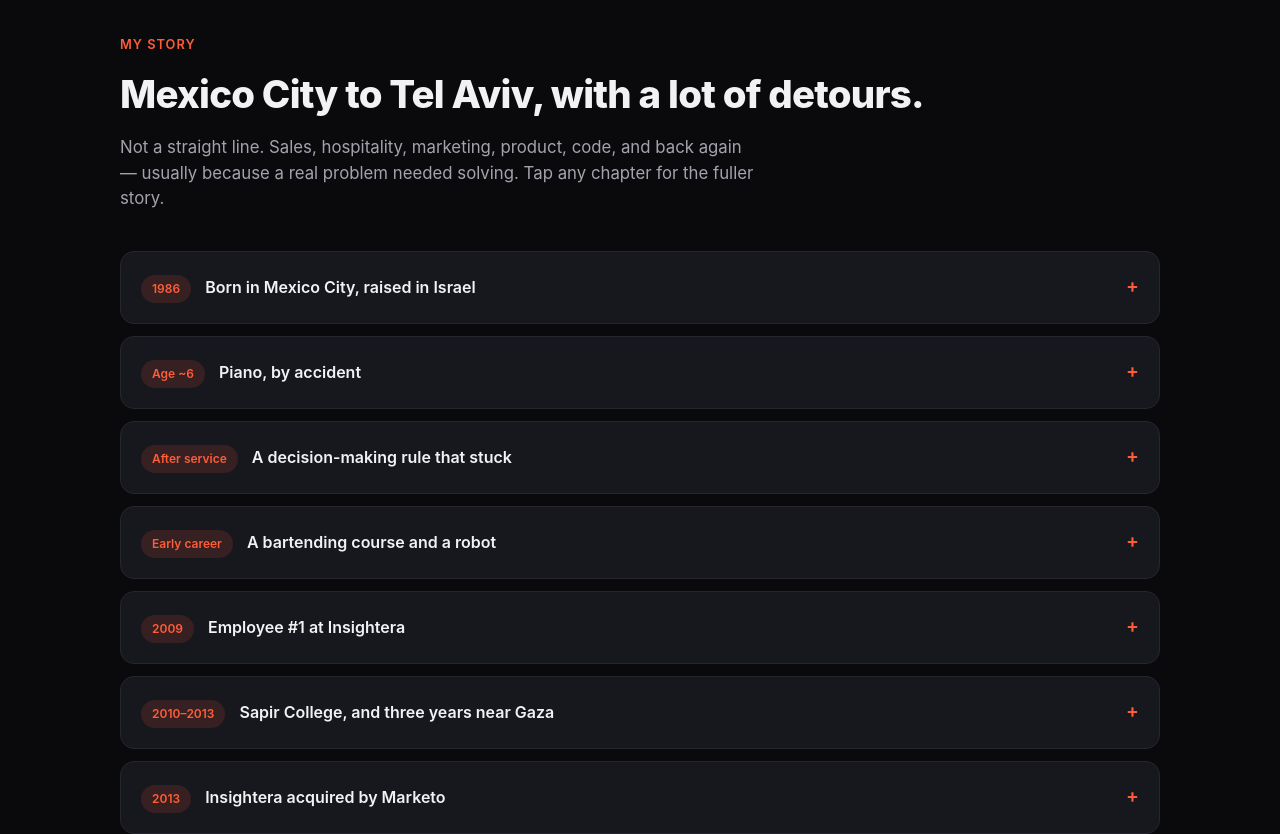
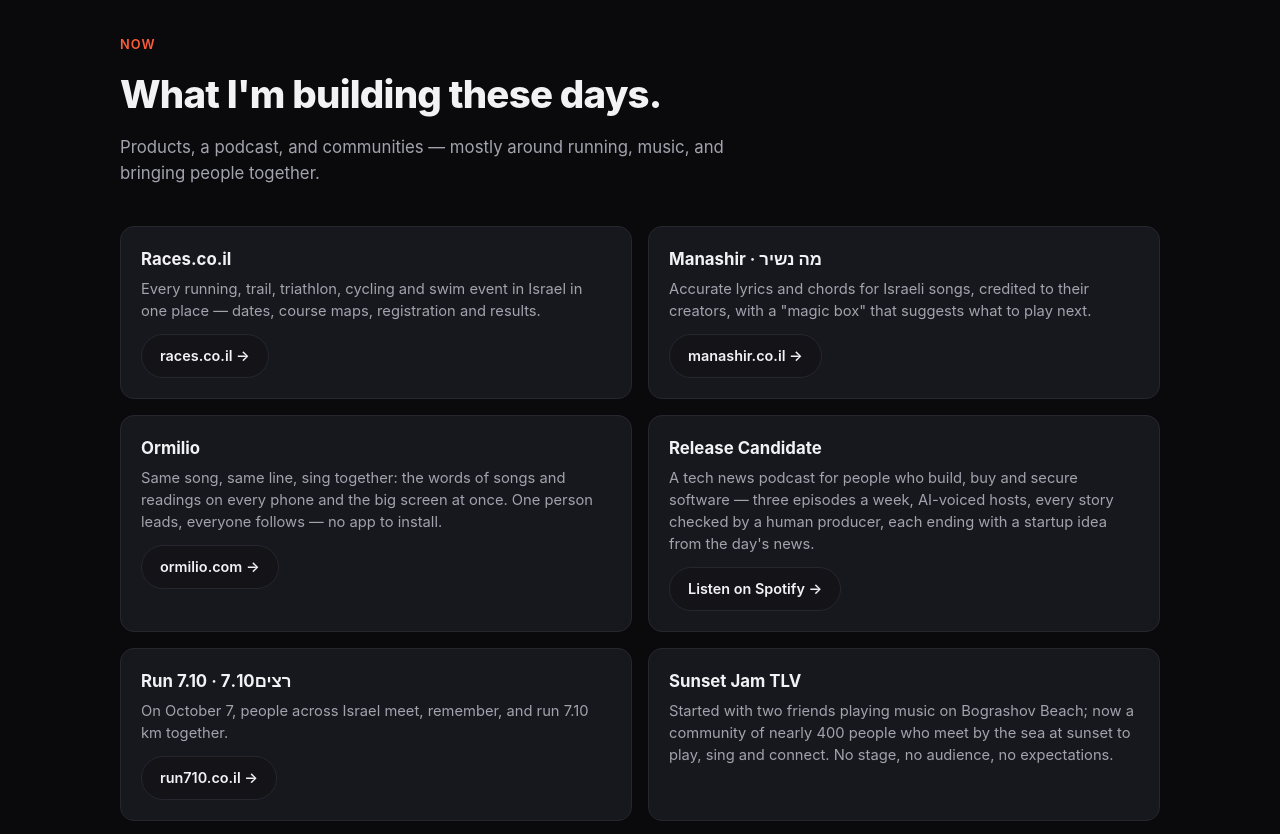
Before and after one commit to yanirclsr/ycalisar, an Astro site: page / in a window 1280 px wide. Shown: the part 760-1594 px from the top of the page. Built offline with nearby package versions, Linux system fonts and the light colour scheme; Astro itself is replaced by a stand-in of ours.

Commit message:
Add 'Now' section and project cards for Ormilio, Release Candidate, Run 7.10, Sunset Jam TLV
Co-Authored-By: Claude Opus 5.5 <noreply@anthropic.com>
Claude-Session: https://claude.ai/code/session_01KwegfUieFh7qqZxVFvcrU1

```diff
--- /dev/null
+++ b/src/components/Now.astro
@@ -0,0 +1,24 @@
+---
+import { nowItems } from '../data/now';
+---
+
+<section id="now">
+	<div class="wrap">
+		<p class="eyebrow reveal">Now</p>
+		<h2 class="section-title reveal">What I'm building these days.</h2>
+		<p class="section-sub reveal">Products, a podcast, and communities — mostly around running, music, and bringing people together.</p>
+		<div class="grid cols-2">
+			{nowItems.map((item) => (
+				<article class="card reveal">
+					<h3 style="font-size: 1.05rem; font-weight: 700;">{item.name.split(' · ').map((part, i) => (<>{i > 0 && ' · '}<bdi>{part}</bdi></>))}</h3>
+					<p class="hook" style="margin-top: 6px;">{item.what}</p>
+					{item.link && (
+						<p style="margin-top: 12px;">
+							<a class="btn" href={item.link} target="_blank" rel="noopener">{item.linkLabel} →</a>
+						</p>
+					)}
+				</article>
+			))}
+		</div>
+	</div>
+</section>
--- a/src/components/Projects.astro
+++ b/src/components/Projects.astro
@@ -21,7 +21,7 @@ import { projects, projectCategories } from '../data/projects';
 				<details class="card reveal" data-category={p.category}>
 					<summary>
 						<span>
-							{p.name}
+							{p.name.split(' · ').map((part, i) => (<>{i > 0 && ' · '}<bdi>{part}</bdi></>))}
 							<div style="margin-top: 6px; display: flex; gap: 6px; flex-wrap: wrap;">
 								<span class="pill">{p.category}</span>
 								<span class="pill accent">{p.status}</span>
--- /dev/null
+++ b/src/data/now.ts
@@ -0,0 +1,44 @@
+export type NowItem = {
+	name: string;
+	what: string;
+	link?: string;
+	linkLabel?: string;
+};
+
+/** What Yanir is working on these days — shown in the "Now" section. */
+export const nowItems: NowItem[] = [
+	{
+		name: 'Races.co.il',
+		what: 'Every running, trail, triathlon, cycling and swim event in Israel in one place — dates, course maps, registration and results.',
+		link: 'https://races.co.il/',
+		linkLabel: 'races.co.il',
+	},
+	{
+		name: 'Manashir · מה נשיר',
+		what: 'Accurate lyrics and chords for Israeli songs, credited to their creators, with a "magic box" that suggests what to play next.',
+		link: 'https://manashir.co.il/',
+		linkLabel: 'manashir.co.il',
+	},
+	{
+		name: 'Ormilio',
+		what: 'Same song, same line, sing together: the words of songs and readings on every phone and the big screen at once. One person leads, everyone follows — no app to install.',
+		link: 'https://ormilio.com/',
+		linkLabel: 'ormilio.com',
+	},
+	{
+		name: 'Release Candidate',
+		what: 'A tech news podcast for people who build, buy and secure software — three episodes a week, AI-voiced hosts, every story checked by a human producer, each ending with a startup idea from the day\'s news.',
+		link: 'https://open.spotify.com/show/6L8Xansl4TX8smYQ9sMecl',
+		linkLabel: 'Listen on Spotify',
+	},
+	{
+		name: 'Run 7.10 · רצים7.10',
+		what: 'On October 7, people across Israel meet, remember, and run 7.10 km together.',
+		link: 'https://run710.co.il/',
+		linkLabel: 'run710.co.il',
+	},
+	{
+		name: 'Sunset Jam TLV',
+		what: 'Started with two friends playing music on Bograshov Beach; now a community of nearly 400 people who meet by the sea at sunset to play, sing and connect. No stage, no audience, no expectations.',
+	},
+];
--- a/src/data/projects.ts
+++ b/src/data/projects.ts
@@ -138,7 +138,7 @@ export const projects: Project[] = [
 		role: 'Founder',
 		oneLiner: 'Live, synchronized lyrics and chords for group music sessions.',
 		detail: 'Open a session, get a code, and everyone singing along sees the same lyrics and chords in real time — with one-click transposition.',
-		link: 'https://apps.apple.com/il/app/manashir-%D7%A9%D7%A8%D7%99%D7%9D-%D7%95%D7%9E%D7%A0%D7%92%D7%A0%D7%99%D7%9D-%D7%91%D7%99%D7%97%D7%93/id6759396128',
+		link: 'https://manashir.co.il/',
 	},
 	{
 		name: 'Chord simplification system',
@@ -177,6 +177,45 @@ export const projects: Project[] = [
 		oneLiner: 'A free community music event in Tel Aviv, built around Tu B\'Av and songs about love.',
 		detail: 'A community event first — musicians are welcome, but the point is bringing people together, not performing.',
 	},
+	{
+		name: 'Ormilio',
+		category: 'Apps',
+		years: '2026–',
+		status: 'Live',
+		role: 'Founder',
+		oneLiner: 'Same song, same line — words on every phone and the big screen at once.',
+		detail: 'One person leads, everyone follows. No app to install, free forever for small groups.',
+		link: 'https://ormilio.com/',
+	},
+	{
+		name: 'Release Candidate',
+		category: 'Experiments',
+		years: '2026–',
+		status: 'Live — 3 episodes a week',
+		role: 'Producer',
+		oneLiner: 'An AI-voiced tech news podcast for people who build, buy and secure software.',
+		detail: 'AI, SaaS, enterprise and cybersecurity headlines, with every story checked against published sources by a human producer. Each episode ends with the Build Window — a startup idea from the day\'s news.',
+		link: 'https://open.spotify.com/show/6L8Xansl4TX8smYQ9sMecl',
+	},
+	{
+		name: 'Run 7.10 · רצים7.10',
+		category: 'Community',
+		years: '2026–',
+		status: 'Active',
+		role: 'Founder',
+		oneLiner: 'On October 7, meet, remember, and run 7.10 km together — all over Israel.',
+		detail: 'Simple: people meet, remember, and run together.',
+		link: 'https://run710.co.il/',
+	},
+	{
+		name: 'Sunset Jam TLV',
+		category: 'Community',
+		years: 'Ongoing',
+		status: '~400 members',
+		role: 'Co-founder',
+		oneLiner: 'Music by the sea at sunset on Bograshov Beach.',
+		detail: 'What started with two friends playing music on Bograshov Beach grew into a community of nearly 400 people. Musicians, singers, or just music lovers — everyone is welcome. No stage, no audience, no expectations.',
+	},
 ];
 
 export const projectCategories: ProjectCategory[] = ['Companies', 'Apps', 'Community', 'Experiments', 'Open Source'];
--- a/src/pages/index.astro
+++ b/src/pages/index.astro
@@ -1,6 +1,7 @@
 ---
 import '../styles/global.css';
 import Hero from '../components/Hero.astro';
+import Now from '../components/Now.astro';
 import Timeline from '../components/Timeline.astro';
 import Tuvis from '../components/Tuvis.astro';
 import Projects from '../components/Projects.astro';
@@ -33,6 +34,7 @@ const description =
 	</head>
 	<body>
 		<Hero />
+		<Now />
 		<Timeline />
 		<Tuvis />
 		<Projects />
```
